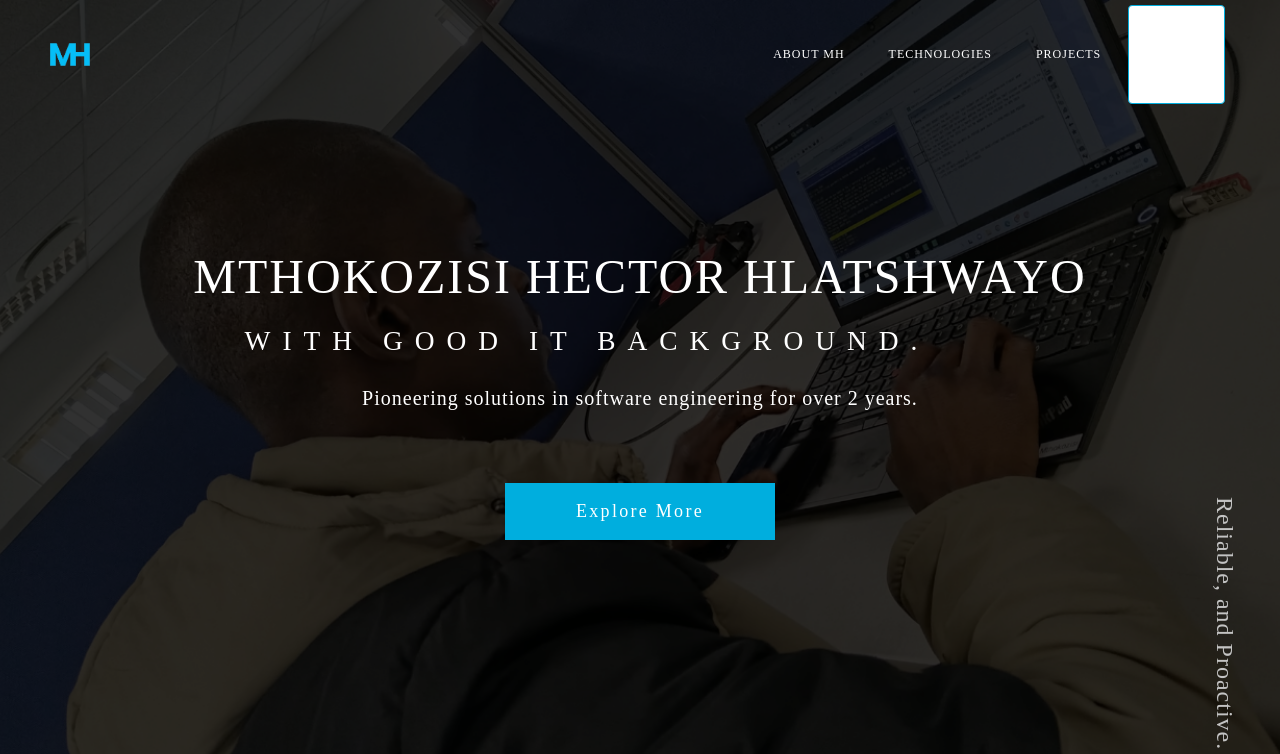
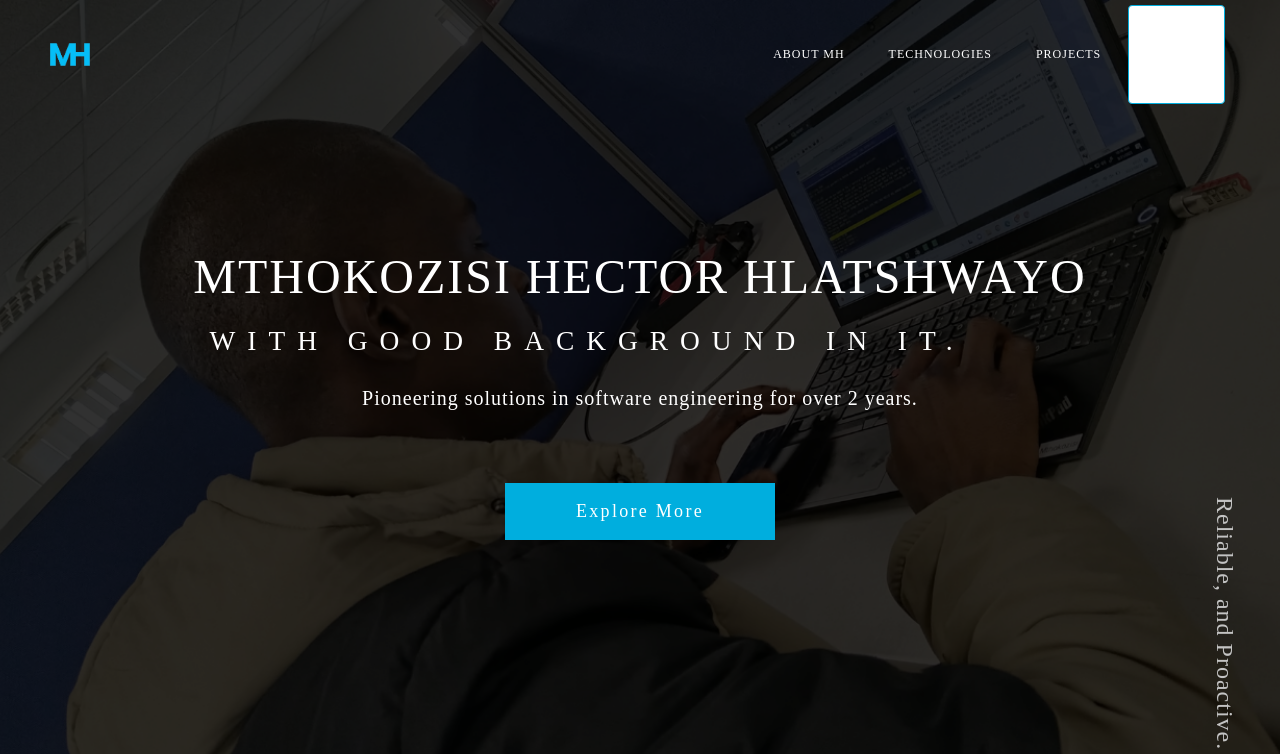
Before and after one commit to M-h-sh/mh-new-portfolio, a plain HTML site: page index.html in a window 1280 px wide. Shown: the top 754 px of the page. Drawn offline with nearby package versions, Linux system fonts and the light colour scheme; a web font is replaced by a local one.

Commit message:
Update index.html

```diff
--- a/index.html
+++ b/index.html
@@ -80,7 +80,7 @@
 					  <div class="container text-center">
 						<div class="block-heading-custom font-weight-bold pt-5">
 						  <h2 class="text-white text-uppercase font-tn-light animate__animated animate__slideInLeft">Mthokozisi Hector Hlatshwayo</h2>
-						  <h1 class="digital-style animate__animated animate__slideInRight">With Good IT Background.</h1>
+						  <h1 class="digital-style animate__animated animate__slideInRight">With Good Background In IT.</h1>
 						  <p class="lead text-white animate__animated animate__fadeInUp">Pioneering solutions in software engineering for over 2 years.</p>
 						  <a class="btn btn-primary rounded-pill mt-5" href="https://mh-web.netlify.app">Explore More</a>
 						</div>
@@ -92,7 +92,7 @@
 					  <div class="container text-center">
 						<div class="block-heading text-center font-weight-bold pt-5">
 						  <h2 class="text-white">Mthokozisi Hector Hlatshwayo</h2>
-						  <h1 class="digital-style">Innovating the Future</h1>
+						  <h1 class="digital-style">With Good Background In IT.</h1>
 						  <p class="lead text-white">Reliable, and Proactive</p>
 						  <a class="btn btn-primary rounded-pill" href="https://mh-web.netlify.app">Explore More</a>
 						</div>
```
